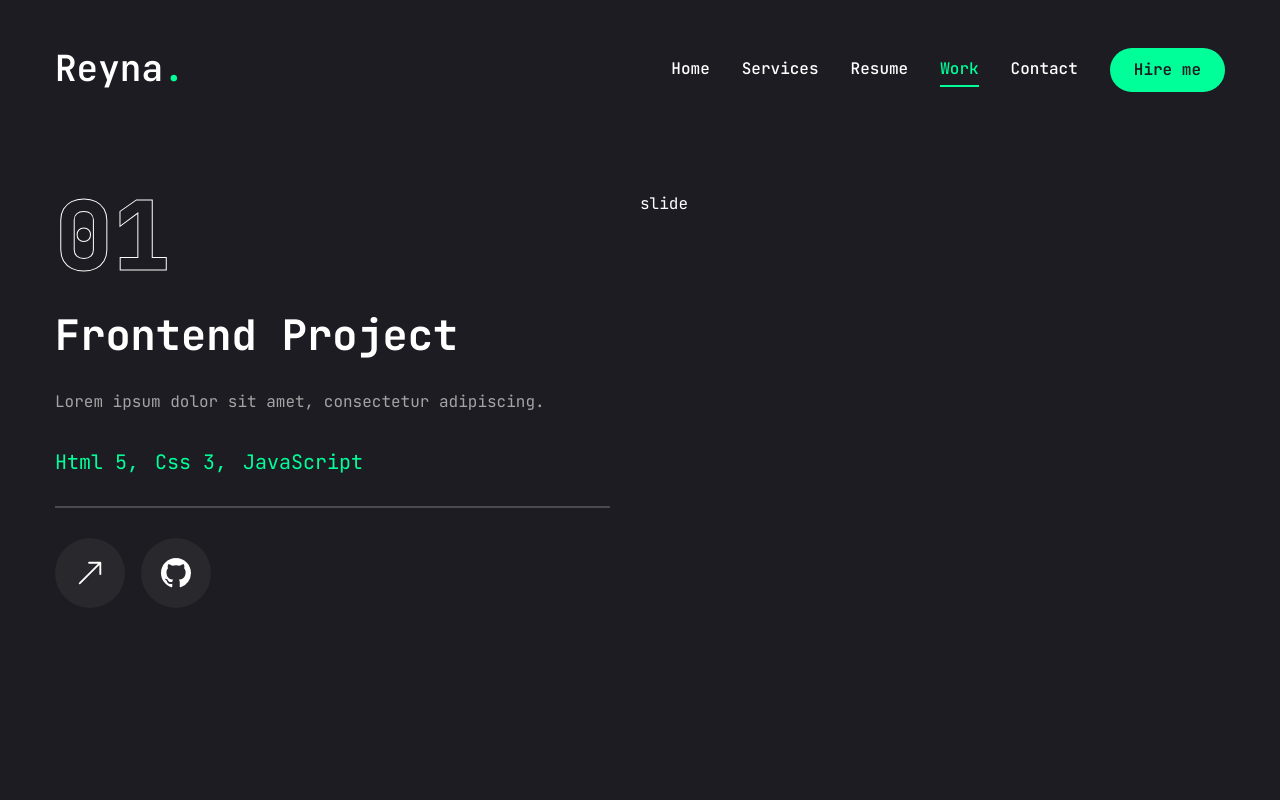
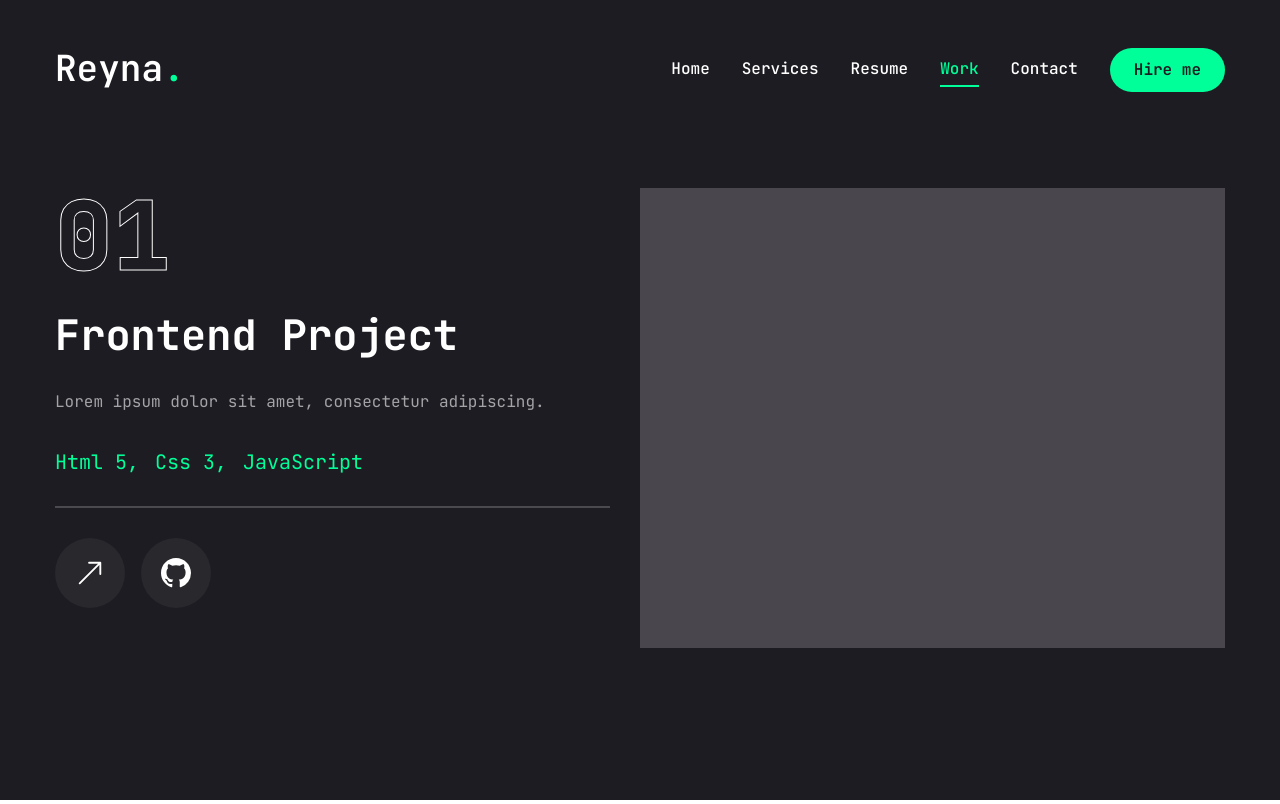
Before and after one commit to reynaroma/reyna-portfolio, a Next.js app: page /work in a window 1280 px wide. Built offline with nearby package versions, Linux system fonts and the light colour scheme.

Commit message:
Add style on the swiper

```diff
--- a/app/work/page.jsx
+++ b/app/work/page.jsx
@@ -136,7 +136,11 @@ const Work = () => {
               className='xl:h-[520px] mb-12'
               onSlideChange={handleSlideChange}>
               {projects.map((project, index) => (
-                <SwiperSlide key={index}>slide</SwiperSlide>
+                <SwiperSlide
+                  key={index}
+                  className='w-full'>
+                  <div className='h-[460px] relative group flex justify-center items-center bg-pink-50/20'></div>
+                </SwiperSlide>
               ))}
             </Swiper>
           </div>
```
